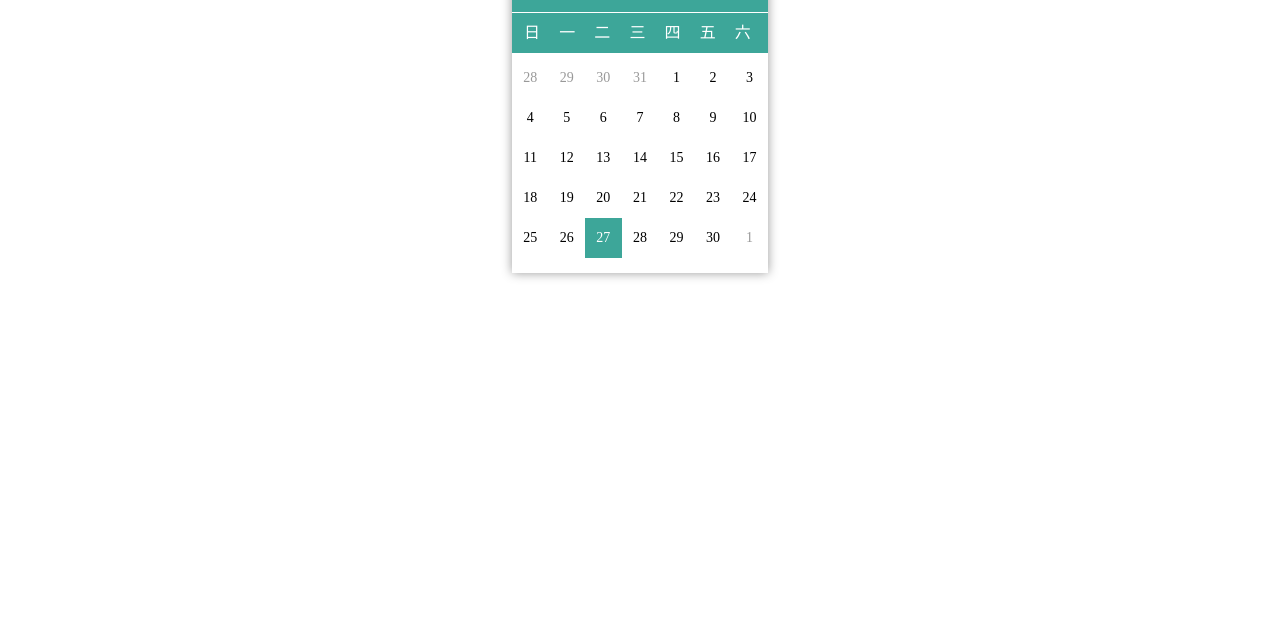
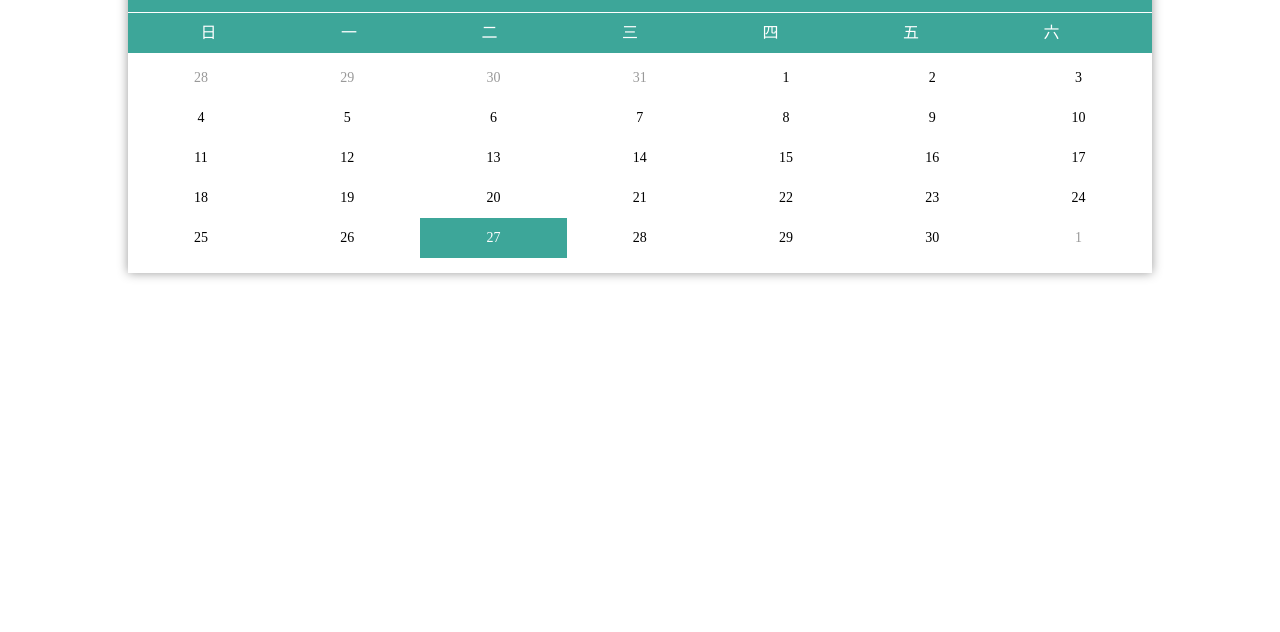
Before and after one commit to siyuehefenghh/Once-now-in-the-future-we, a plain HTML site: page calendar.html in a window 1280 px wide. Shown: the part 168-800 px from the top of the page. Drawn offline with Linux system fonts and the light colour scheme.

Commit message:
添加了日历模块

```diff
--- a/calendar.html
+++ b/calendar.html
@@ -5,8 +5,7 @@
     <meta charset="UTF-8">
     <meta name="viewport" content="width=device-width, initial-scale=1.0">
     <meta http-equiv="X-UA-Compatible" content="ie=edge">
-    <title>移动端日历</title>
-    <link rel="stylesheet" href="./css/calendar.css" rel="external nofollow">
+    <title>慧慧同学的日历哦~</title>
     <style>
         * {
             margin: 0;
@@ -28,7 +27,7 @@
 
         #calendarElement {
             margin: 100px auto;
-            width: 20%;
+            width: 80%;
             box-shadow: 0 0 10px #999999;
         }
 
@@ -123,6 +122,7 @@
             color: #999999
         }
 
+
     </style>
 </head>
 
@@ -152,7 +152,6 @@
             </div>
         </div>
     </div>
-    <script src="./js/calendar.js"></script>
 </body>
 <script>
     var currentTime = "";   //当前时间年月日
```
